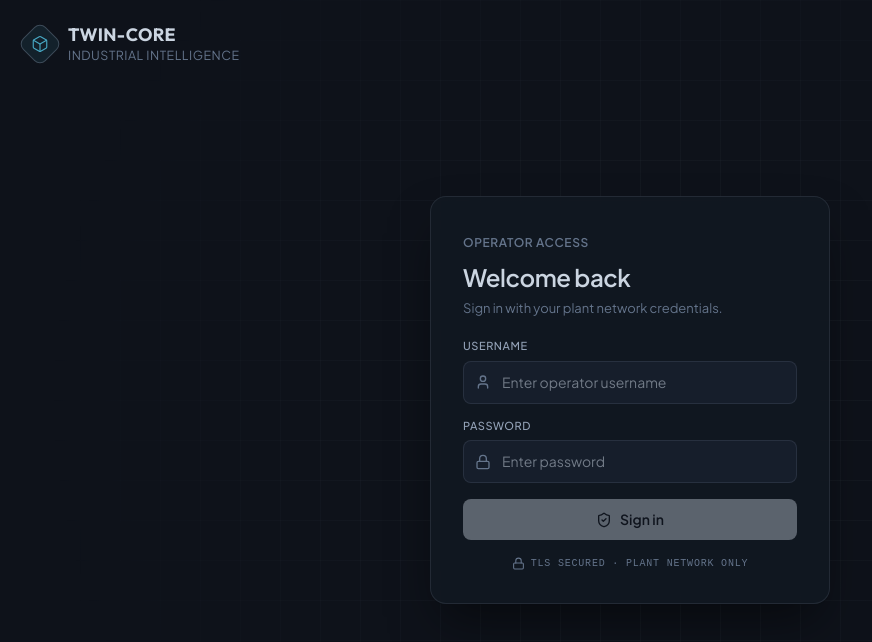
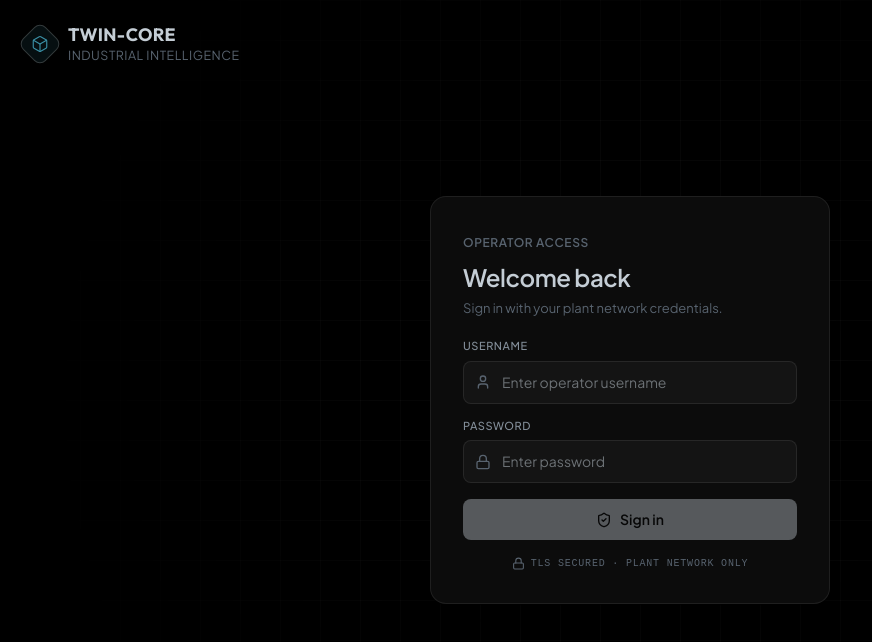
Before and after one commit to Naavalanarul/AC_Induction_Motor_Fault_Detection_Digital_Twin, a React (Vite) app in the folder frontend/: page / in a window 1280 px wide. Shown: the top 642 px of the page, without its empty margins (0-872 px from the left). Built offline with nearby package versions, Linux system fonts and the light colour scheme; a web font is replaced by a local one.

Commit message:
style: enforce pure black background while decreasing saturation and contrast of UI colors

```diff
--- a/frontend/src/components/HealthGauge.tsx
+++ b/frontend/src/components/HealthGauge.tsx
@@ -11,14 +11,14 @@ export interface HealthGaugeProps {
 const getZoneColor = (zone: string) => {
   switch (zone) {
     case 'A':
-      return { stroke: 'var(--good)', text: 'text-emerald-500/90', bg: 'var(--good-bg)', border: 'rgba(66, 168, 130, 0.25)' }
+      return { stroke: 'var(--good)', text: 'text-emerald-500/80', bg: 'var(--good-bg)', border: 'rgba(56, 138, 102, 0.25)' }
     case 'B':
-      return { stroke: 'var(--warning)', text: 'text-amber-500/90', bg: 'var(--warning-bg)', border: 'rgba(201, 147, 59, 0.25)' }
+      return { stroke: 'var(--warning)', text: 'text-amber-500/80', bg: 'var(--warning-bg)', border: 'rgba(179, 131, 50, 0.25)' }
     case 'C':
-      return { stroke: 'var(--serious)', text: 'text-orange-500/90', bg: 'var(--serious-bg)', border: 'rgba(200, 115, 59, 0.25)' }
+      return { stroke: 'var(--serious)', text: 'text-orange-500/80', bg: 'var(--serious-bg)', border: 'rgba(176, 98, 50, 0.25)' }
     case 'D':
     default:
-      return { stroke: 'var(--critical)', text: 'text-rose-500/90', bg: 'var(--critical-bg)', border: 'rgba(201, 85, 85, 0.25)' }
+      return { stroke: 'var(--critical)', text: 'text-rose-500/80', bg: 'var(--critical-bg)', border: 'rgba(173, 68, 68, 0.25)' }
   }
 }
 
--- a/frontend/src/components/ProfileDatabaseModal.tsx
+++ b/frontend/src/components/ProfileDatabaseModal.tsx
@@ -334,7 +334,7 @@ export function ProfileDatabaseModal({ isOpen, onClose, onOpenDocs, user }: Prof
                 </div>
               </div>
               {isConnected && (
-                <div className="live-pill" style={{ borderColor: 'rgba(66, 168, 130, 0.35)' }}>
+                <div className="live-pill" style={{ borderColor: 'rgba(56, 138, 102, 0.35)' }}>
                   <span className="live-dot" style={{ background: 'var(--good)', boxShadow: '0 0 6px var(--good)' }} />
                   <span style={{ color: 'var(--good)' }}>HEALTHY</span>
                 </div>
--- a/frontend/src/components/TripBanner.tsx
+++ b/frontend/src/components/TripBanner.tsx
@@ -44,7 +44,7 @@ export const TripBanner: React.FC<TripBannerProps> = ({ trippedMotors, onAcknowl
     <div
       role="alert"
       aria-live="assertive"
-      className="sticky top-0 z-50 w-full border-b border-[var(--critical)]/30 bg-[#1c1216]/95 backdrop-blur-md px-4 py-3 text-[var(--ink)] shadow-lg shadow-black/40"
+      className="sticky top-0 z-50 w-full border-b border-[var(--critical)]/25 bg-[#0d0708]/95 backdrop-blur-md px-4 py-3 text-[var(--ink)] shadow-lg shadow-black/60"
     >
       <div className="mx-auto flex max-w-7xl flex-wrap items-center justify-between gap-4">
         <div className="flex items-center gap-3">
@@ -73,7 +73,7 @@ export const TripBanner: React.FC<TripBannerProps> = ({ trippedMotors, onAcknowl
               key={m.id}
               onClick={() => handleAcknowledge(m.id)}
               disabled={loadingIds[m.id]}
-              className="inline-flex items-center gap-1.5 rounded bg-[var(--critical)] hover:opacity-90 px-3 py-1.5 text-xs font-semibold text-[#0e121a] shadow-sm transition focus:outline-none disabled:opacity-50"
+              className="inline-flex items-center gap-1.5 rounded bg-[var(--critical)] hover:opacity-90 px-3 py-1.5 text-xs font-semibold text-[#000000] shadow-sm transition focus:outline-none disabled:opacity-50"
             >
               {loadingIds[m.id] ? 'Acknowledging...' : `Acknowledge ${m.name}`}
             </button>
--- a/frontend/src/components/charts/Scalogram.tsx
+++ b/frontend/src/components/charts/Scalogram.tsx
@@ -1,7 +1,7 @@
 import { useEffect, useRef, useState } from 'react'
 
 // Sequential single-hue (slate-steel) ramp, light -> dark = low -> high magnitude.
-const RAMP = ['#c1cdd8', '#99aab9', '#73899d', '#536d84', '#39536b', '#253c52', '#142738']
+const RAMP = ['#9bb0c4', '#7c92a6', '#5e758a', '#435a6d', '#2c4052', '#1a2938', '#0c151f']
 
 function rampColor(x: number) {
   const i = Math.min(RAMP.length - 1, Math.max(0, Math.floor(x * RAMP.length)))
--- a/frontend/src/index.css
+++ b/frontend/src/index.css
@@ -3,46 +3,46 @@
 @import 'tailwindcss';
 
 :root {
-  /* Colors - Softened & Desaturated Telemetry Palette */
-  --page: #0e121a;
-  --surface: rgba(18, 24, 34, 0.88);
-  --surface-raised: rgba(24, 32, 46, 0.85);
+  /* Colors - Pure Black Background with Decreased Saturation & Low-Contrast Telemetry Accents */
+  --page: #000000;
+  --surface: rgba(13, 13, 13, 0.94);
+  --surface-raised: rgba(22, 22, 22, 0.90);
   --surface-hover: rgba(255, 255, 255, 0.04);
-  --ink: #cbd5e1;
-  --ink-2: #94a3b8;
-  --muted: #64748b;
-  --border: rgba(148, 163, 184, 0.14);
-  --border-subtle: rgba(148, 163, 184, 0.07);
-  --border-hover: rgba(148, 163, 184, 0.32);
-  --border-focus: #94a3b8;
-  --accent: #48a9c5;
-  --accent-hover: #3b94ad;
-  --accent-glow: rgba(72, 169, 197, 0.18);
-  --data-cyan: #48a9c5;
-  --good: #42a882;
-  --good-bg: rgba(66, 168, 130, 0.12);
-  --warning: #c9933b;
-  --warning-bg: rgba(201, 147, 59, 0.12);
-  --serious: #c8733b;
-  --serious-bg: rgba(200, 115, 59, 0.12);
-  --critical: #c95555;
-  --critical-bg: rgba(201, 85, 85, 0.12);
-  --indeterminate: #8592a3;
-  --indeterminate-bg: rgba(133, 146, 163, 0.12);
-  --series-1: #48a9c5;
-  --series-2: #c9933b;
-  --series-3: #42a882;
-  --grid: rgba(148, 163, 184, 0.05);
-  --axis: rgba(148, 163, 184, 0.18);
+  --ink: #c4cdd5;
+  --ink-2: #848f9a;
+  --muted: #58636f;
+  --border: rgba(255, 255, 255, 0.08);
+  --border-subtle: rgba(255, 255, 255, 0.04);
+  --border-hover: rgba(255, 255, 255, 0.18);
+  --border-focus: #848f9a;
+  --accent: #3b90a6;
+  --accent-hover: #317c90;
+  --accent-glow: rgba(59, 144, 166, 0.15);
+  --data-cyan: #3b90a6;
+  --good: #388a66;
+  --good-bg: rgba(56, 138, 102, 0.12);
+  --warning: #b38332;
+  --warning-bg: rgba(179, 131, 50, 0.12);
+  --serious: #b06232;
+  --serious-bg: rgba(176, 98, 50, 0.12);
+  --critical: #ad4444;
+  --critical-bg: rgba(173, 68, 68, 0.12);
+  --indeterminate: #6d7580;
+  --indeterminate-bg: rgba(109, 117, 128, 0.12);
+  --series-1: #3b90a6;
+  --series-2: #b38332;
+  --series-3: #388a66;
+  --grid: rgba(255, 255, 255, 0.035);
+  --axis: rgba(255, 255, 255, 0.12);
 
   /* Enterprise specific */
-  --brand-primary: #48a9c5;
-  --brand-tertiary: #42a882;
+  --brand-primary: #3b90a6;
+  --brand-tertiary: #388a66;
   --surface-bg: var(--surface);
   --text-primary: var(--ink);
   --text-secondary: var(--ink-2);
   --text-tertiary: var(--muted);
-  --twin-shadow: 0 8px 32px rgba(0, 0, 0, 0.35);
+  --twin-shadow: 0 8px 32px rgba(0, 0, 0, 0.6);
 
   /* Spacing & Layout */
   --space-xs: 4px;
@@ -207,13 +207,13 @@ h1, h2, h3, h4, h5, h6, .brand-name {
   display: flex;
   align-items: center;
   gap: 12px;
-  background: rgba(18, 18, 18, 0.78);
+  background: rgba(10, 10, 10, 0.85);
   border: 1px solid var(--border);
   border-radius: var(--corner-full);
   padding: 8px 18px;
   backdrop-filter: blur(18px);
   -webkit-backdrop-filter: blur(18px);
-  box-shadow: 0 6px 28px rgba(0, 0, 0, 0.45);
+  box-shadow: 0 6px 28px rgba(0, 0, 0, 0.65);
   transition: border-color 0.2s, background 0.2s;
 }
 :root[data-theme='light'] .nav-island {
@@ -488,7 +488,7 @@ h1, h2, h3, h4, h5, h6, .brand-name {
   place-items: center;
   border-radius: var(--corner-md);
   color: var(--accent);
-  background: rgba(72, 169, 197, 0.1);
+  background: rgba(59, 144, 166, 0.1);
   border: 1px solid var(--border);
   flex-shrink: 0;
 }
@@ -724,7 +724,7 @@ h1, h2, h3, h4, h5, h6, .brand-name {
 }
 .btn-primary {
   background: var(--accent);
-  color: #0e121a;
+  color: #000000;
   border: none;
 }
 .btn-primary:hover {
@@ -764,7 +764,7 @@ h1, h2, h3, h4, h5, h6, .brand-name {
   padding: 4px 8px;
   border-radius: 12px;
   background: var(--good-bg);
-  border: 1px solid rgba(66, 168, 130, 0.25);
+  border: 1px solid rgba(56, 138, 102, 0.25);
   color: var(--good);
   font-size: 0.75rem;
   font-weight: 600;
@@ -792,9 +792,9 @@ h1, h2, h3, h4, h5, h6, .brand-name {
 }
 
 @keyframes hotspot-pulse {
-  0% { box-shadow: 0 0 0 0 rgba(201, 85, 85, 0.35); }
-  70% { box-shadow: 0 0 0 10px rgba(201, 85, 85, 0); }
-  100% { box-shadow: 0 0 0 0 rgba(201, 85, 85, 0); }
+  0% { box-shadow: 0 0 0 0 rgba(173, 68, 68, 0.35); }
+  70% { box-shadow: 0 0 0 10px rgba(173, 68, 68, 0); }
+  100% { box-shadow: 0 0 0 0 rgba(173, 68, 68, 0); }
 }
 
 @keyframes hud-enter {
@@ -875,7 +875,7 @@ h1, h2, h3, h4, h5, h6, .brand-name {
   border: 1px solid var(--border-hover);
   border-radius: var(--corner-md);
   color: var(--accent);
-  background: rgba(72, 169, 197, 0.1);
+  background: rgba(59, 144, 166, 0.1);
   transform: rotate(45deg);
   flex-shrink: 0;
 }
@@ -997,7 +997,7 @@ h1, h2, h3, h4, h5, h6, .brand-name {
 .nav-profile-chip:hover {
   background: var(--surface-hover);
   border-color: var(--accent);
-  box-shadow: 0 0 10px rgba(72, 169, 197, 0.18);
+  box-shadow: 0 0 10px rgba(59, 144, 166, 0.18);
 }
 .nav-profile-chip:focus-visible {
   border-color: var(--accent);
@@ -1007,7 +1007,7 @@ h1, h2, h3, h4, h5, h6, .brand-name {
   width: 28px;
   height: 28px;
   border-radius: 50%;
-  background: linear-gradient(135deg, rgba(72, 169, 197, 0.22), rgba(66, 168, 130, 0.22));
+  background: linear-gradient(135deg, rgba(59, 144, 166, 0.22), rgba(56, 138, 102, 0.22));
   border: 1.5px solid var(--accent);
   display: flex;
   align-items: center;
@@ -1015,7 +1015,7 @@ h1, h2, h3, h4, h5, h6, .brand-name {
   color: var(--accent);
   font-size: 12px;
   font-weight: 700;
-  box-shadow: 0 0 8px rgba(72, 169, 197, 0.15);
+  box-shadow: 0 0 8px rgba(59, 144, 166, 0.15);
   flex-shrink: 0;
 }
 .nav-profile-name {
@@ -1037,8 +1037,8 @@ h1, h2, h3, h4, h5, h6, .brand-name {
 }
 .nav-signout:hover {
   color: #c95555;
-  border-color: rgba(201, 85, 85, 0.3);
-  background: rgba(201, 85, 85, 0.08);
+  border-color: rgba(173, 68, 68, 0.3);
+  background: rgba(173, 68, 68, 0.08);
 }
 
 /* Dashboard Content Shell */
@@ -1116,12 +1116,12 @@ h1, h2, h3, h4, h5, h6, .brand-name {
 .kpi-trip-badge--tripped {
   background: var(--critical-bg);
   color: var(--critical);
-  border: 1px solid rgba(201, 85, 85, 0.25);
+  border: 1px solid rgba(173, 68, 68, 0.25);
 }
 .kpi-trip-badge--armed {
   background: var(--good-bg);
   color: var(--good);
-  border: 1px solid rgba(66, 168, 130, 0.25);
+  border: 1px solid rgba(56, 138, 102, 0.25);
 }
 
 /* Tri-Panel Control Deck */
@@ -1224,7 +1224,7 @@ h1, h2, h3, h4, h5, h6, .brand-name {
   padding: 8px 12px;
   border-radius: var(--corner-md);
   background: var(--critical-bg);
-  border: 1px solid rgba(201, 85, 85, 0.25);
+  border: 1px solid rgba(173, 68, 68, 0.25);
 }
 .login-submit {
   width: 100%;
@@ -1370,7 +1370,7 @@ body:has(.modal-backdrop) .floating-nav {
   top: 0;
   bottom: 0;
   width: 5px;
-  background: linear-gradient(180deg, var(--accent) 0%, rgba(66, 168, 130, 0.7) 50%, var(--accent) 100%);
+  background: linear-gradient(180deg, var(--accent) 0%, rgba(56, 138, 102, 0.7) 50%, var(--accent) 100%);
   border-top-left-radius: 12px;
   border-bottom-left-radius: 12px;
   z-index: 10;
@@ -1411,9 +1411,9 @@ body:has(.modal-backdrop) .floating-nav {
 }
 
 .book-tab-pill.is-active {
-  background: rgba(72, 169, 197, 0.12);
+  background: rgba(59, 144, 166, 0.12);
   color: var(--accent);
-  border-color: rgba(72, 169, 197, 0.25);
+  border-color: rgba(59, 144, 166, 0.25);
 }
 
 .book-turn-btn {
@@ -1435,7 +1435,7 @@ body:has(.modal-backdrop) .floating-nav {
   background: var(--surface-hover);
   border-color: var(--accent);
   color: var(--accent);
-  box-shadow: 0 0 8px rgba(72, 169, 197, 0.15);
+  box-shadow: 0 0 8px rgba(59, 144, 166, 0.15);
 }
 
 .book-turn-btn:disabled {
@@ -1550,7 +1550,7 @@ body:has(.modal-backdrop) .floating-nav {
   border-radius: 9999px;
 }
 .modal-body::-webkit-scrollbar-thumb:hover {
-  background: rgba(72, 169, 197, 0.45);
+  background: rgba(59, 144, 166, 0.45);
 }
 
 .modal-footer {
```
Also changed, not shown: frontend/src/components/StatusBadge.tsx (+4 -4 lines), 1 other file (tests, documents, lock files or other folders).
